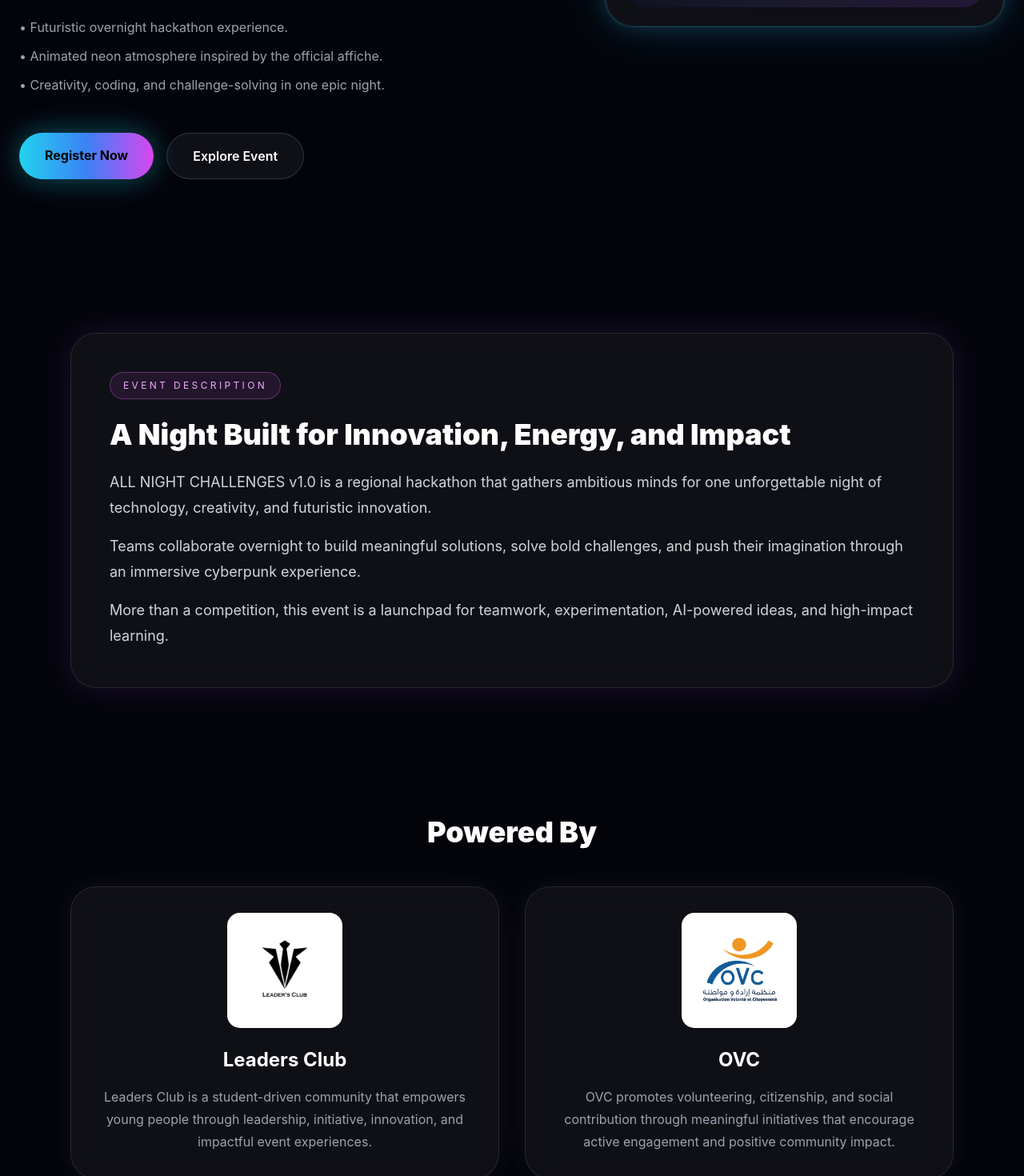
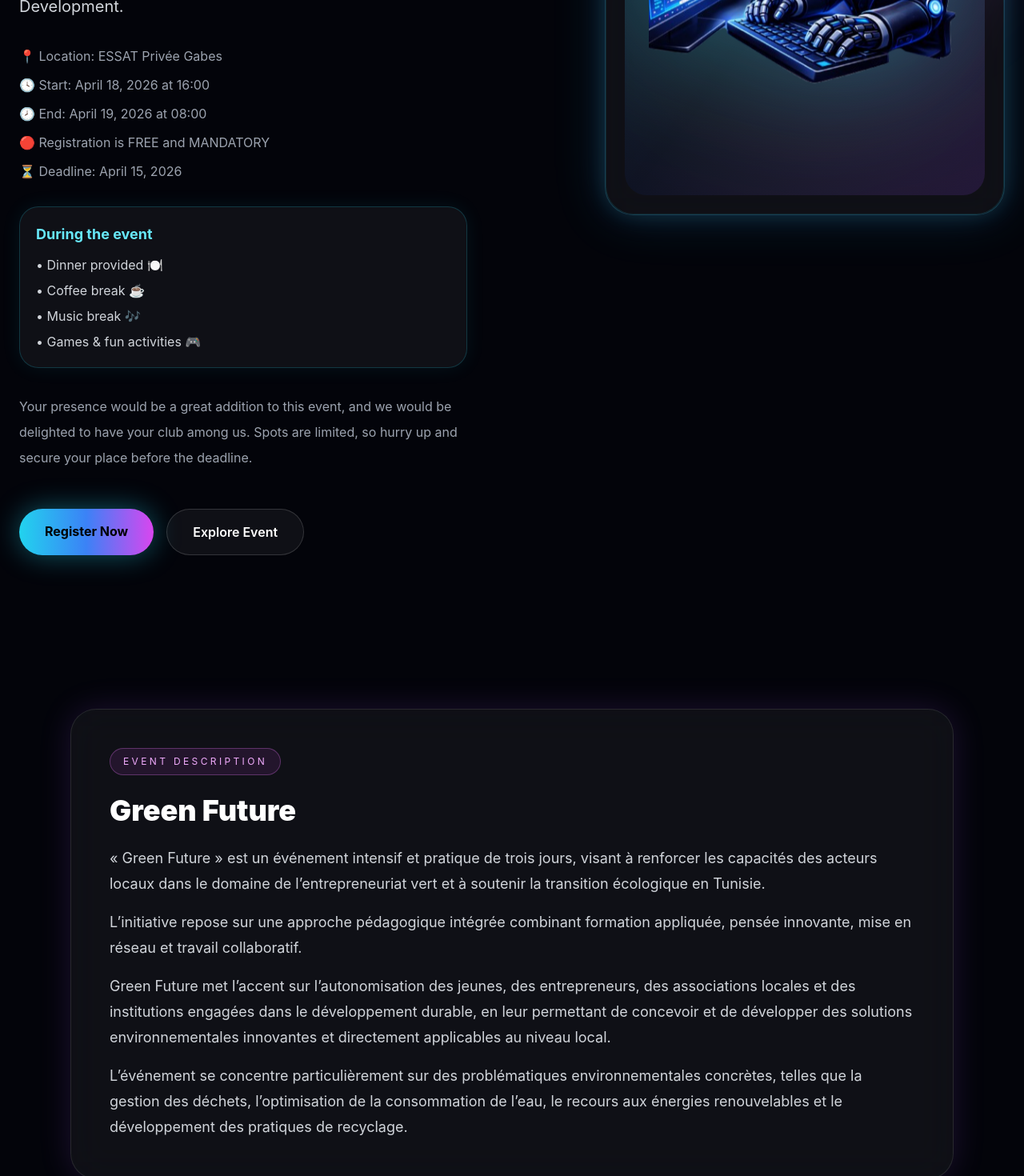
Before and after one commit to touatimouadhetudiant-prog/all-night-challenges, a React (Vite) app in the folder client/: page / in a window 1280 px wide. Shown: the part 1040-2510 px from the top of the page at 80% size. Built offline with nearby package versions, Linux system fonts and the light colour scheme.

Commit message:
update frontend content and improve form UX

```diff
--- a/client/src/App.jsx
+++ b/client/src/App.jsx
@@ -6,12 +6,20 @@ import leadersLogo from './assets/leaders.jpg';
 import ovcLogo from './assets/ovc.jpg';
 import essatLogo from './assets/essat.jpg';
 import robotImage from './assets/robot.png';
-const API_URL = "https://all-night-challenges-production.up.railway.app";
+
+const API_URL = 'https://all-night-challenges-production.up.railway.app';
+
 function App() {
   const navigate = useNavigate();
 
   const [menuOpen, setMenuOpen] = useState(false);
   const [scrolled, setScrolled] = useState(false);
+  const [isSubmitting, setIsSubmitting] = useState(false);
+  const [toast, setToast] = useState({
+    show: false,
+    message: '',
+    type: 'success',
+  });
 
   const [formData, setFormData] = useState({
     teamName: '',
@@ -59,6 +67,17 @@ function App() {
     []
   );
 
+  const showToast = (message, type = 'success') => {
+    setToast({ show: true, message, type });
+
+    setTimeout(() => {
+      setToast({ show: false, message: '', type: 'success' });
+    }, 3000);
+  };
+
+  const emailRegex = /^[^\s@]+@[^\s@]+\.[^\s@]+$/;
+  const normalize = (value) => value.trim().toLowerCase();
+
   const handleChange = (e) => {
     setFormData({
       ...formData,
@@ -69,48 +88,91 @@ function App() {
   const handleSubmit = async (e) => {
     e.preventDefault();
 
+    if (isSubmitting) return;
+
     if (!formData.teamName.trim()) {
-      alert('Team Name is required ❌');
+      showToast('Team name is required ❌', 'error');
       return;
     }
 
     if (!formData.leaderFullName.trim()) {
-      alert('Leader full name is required ❌');
+      showToast('Leader full name is required ❌', 'error');
       return;
     }
 
     if (!formData.leaderEmail.trim()) {
-      alert('Leader email is required ❌');
+      showToast('Leader email is required ❌', 'error');
+      return;
+    }
+
+    if (!emailRegex.test(formData.leaderEmail.trim())) {
+      showToast('Leader email is invalid ❌', 'error');
+      return;
+    }
+
+    if (!/^\d{8}$/.test(formData.leaderPhone.trim())) {
+      showToast('Phone must be exactly 8 digits ❌', 'error');
+      return;
+    }
+
+    if (formData.leaderCin && !/^\d{8}$/.test(formData.leaderCin.trim())) {
+      showToast('CIN must be exactly 8 digits ❌', 'error');
       return;
     }
 
     if (
-      formData.leaderPhone.length !== 8 ||
-      !/^\d+$/.test(formData.leaderPhone)
+      formData.member1Email.trim() &&
+      !emailRegex.test(formData.member1Email.trim())
     ) {
-      alert('Phone must be exactly 8 digits ❌');
+      showToast('Member 1 email is invalid ❌', 'error');
       return;
     }
 
     if (
-      formData.leaderCin &&
-      (formData.leaderCin.length !== 8 || !/^\d+$/.test(formData.leaderCin))
+      formData.member2Email.trim() &&
+      !emailRegex.test(formData.member2Email.trim())
     ) {
-      alert('CIN must be exactly 8 digits ❌');
+      showToast('Member 2 email is invalid ❌', 'error');
       return;
     }
+
+    const emails = [
+      formData.leaderEmail,
+      formData.member1Email,
+      formData.member2Email,
+    ]
+      .filter((email) => email.trim() !== '')
+      .map(normalize);
+
+    if (new Set(emails).size !== emails.length) {
+      showToast('Emails must be different ❌', 'error');
+      return;
+    }
+
+    setIsSubmitting(true);
 
     try {
       const response = await fetch(`${API_URL}/api/register`, {
         method: 'POST',
         headers: { 'Content-Type': 'application/json' },
-        body: JSON.stringify(formData),
+        body: JSON.stringify({
+          ...formData,
+          teamName: formData.teamName.trim(),
+          leaderFullName: formData.leaderFullName.trim(),
+          leaderEmail: formData.leaderEmail.trim(),
+          leaderPhone: formData.leaderPhone.trim(),
+          leaderCin: formData.leaderCin.trim(),
+          member1FullName: formData.member1FullName.trim(),
+          member1Email: formData.member1Email.trim(),
+          member2FullName: formData.member2FullName.trim(),
+          member2Email: formData.member2Email.trim(),
+        }),
       });
 
       const result = await response.json();
 
       if (!response.ok) {
-        alert(result.message || 'Error ❌');
+        showToast(result.message || 'Error ❌', 'error');
         return;
       }
 
@@ -126,10 +188,16 @@ function App() {
         member2Email: '',
       });
 
-      navigate('/success');
+      showToast('Registration successful ✅', 'success');
+
+      setTimeout(() => {
+        navigate('/success');
+      }, 900);
     } catch (error) {
       console.error(error);
-      alert('Server error ❌');
+      showToast('Server error ❌', 'error');
+    } finally {
+      setIsSubmitting(false);
     }
   };
 
@@ -137,6 +205,20 @@ function App() {
 
   return (
     <div className="relative min-h-screen overflow-x-hidden bg-[#03040a] text-white">
+      {toast.show && (
+        <div className="fixed right-5 top-5 z-[100]">
+          <div
+            className={`rounded-2xl border px-5 py-4 shadow-xl backdrop-blur-xl ${
+              toast.type === 'error'
+                ? 'border-red-400/30 bg-red-500/15 text-red-100'
+                : 'border-cyan-400/30 bg-cyan-500/15 text-cyan-100'
+            }`}
+          >
+            {toast.message}
+          </div>
+        </div>
+      )}
+
       <div className="fixed inset-0 -z-10 overflow-hidden">
         <div className="absolute inset-0 cyber-bg" />
         <div className="absolute inset-0 opacity-30 grid-overlay" />
@@ -202,14 +284,18 @@ function App() {
             <div>
               <p
                 className={`font-black uppercase text-cyan-300 transition-all duration-500 ${
-                  scrolled ? 'text-sm tracking-[0.22em]' : 'text-lg tracking-[0.3em]'
+                  scrolled
+                    ? 'text-sm tracking-[0.22em]'
+                    : 'text-lg tracking-[0.3em]'
                 }`}
               >
                 ALL NIGHT
               </p>
               <p
                 className={`uppercase text-fuchsia-300 transition-all duration-500 ${
-                  scrolled ? 'text-xs tracking-[0.18em]' : 'text-sm tracking-[0.24em]'
+                  scrolled
+                    ? 'text-xs tracking-[0.18em]'
+                    : 'text-sm tracking-[0.24em]'
                 }`}
               >
                 CHALLENGES v1.0
@@ -295,16 +381,36 @@ function App() {
           </h1>
 
           <p className="mt-8 max-w-2xl text-center text-xl leading-9 text-gray-300 lg:text-left">
-            Step into a premium cyberpunk universe where bold teams create,
-            build, and innovate all night long with AI, technology, and
-            futuristic energy.
+            This unique night hackathon will bring together ambitious students
+            to innovate and collaborate around the theme of Technology &
+            Artificial Intelligence for Sustainable Development.
           </p>
 
           <div className="mt-8 space-y-3 text-center text-gray-400 lg:text-left">
-            <p>• Futuristic overnight hackathon experience.</p>
-            <p>• Animated neon atmosphere inspired by the official affiche.</p>
-            <p>• Creativity, coding, and challenge-solving in one epic night.</p>
+            <p>📍 Location: ESSAT Privée Gabes</p>
+            <p>🕓 Start: April 18, 2026 at 16:00</p>
+            <p>🕗 End: April 19, 2026 at 08:00</p>
+            <p>🔴 Registration is FREE and MANDATORY</p>
+            <p>⏳ Deadline: April 15, 2026</p>
           </div>
+
+          <div className="mt-8 rounded-[1.5rem] border border-cyan-400/20 bg-white/5 p-5 text-left shadow-[0_0_25px_rgba(34,211,238,0.08)]">
+            <h3 className="mb-3 text-lg font-bold text-cyan-300">
+              During the event
+            </h3>
+            <div className="space-y-2 text-gray-300">
+              <p>• Dinner provided 🍽️</p>
+              <p>• Coffee break ☕</p>
+              <p>• Music break 🎶</p>
+              <p>• Games & fun activities 🎮</p>
+            </div>
+          </div>
+
+          <p className="mt-8 max-w-2xl text-center leading-8 text-gray-400 lg:text-left">
+            Your presence would be a great addition to this event, and we would
+            be delighted to have your club among us. Spots are limited, so hurry
+            up and secure your place before the deadline.
+          </p>
 
           <div className="mt-12 flex flex-wrap justify-center gap-4 lg:justify-start">
             <a
@@ -355,23 +461,34 @@ function App() {
           </div>
 
           <h2 className="mb-6 text-3xl font-black md:text-4xl">
-            A Night Built for Innovation, Energy, and Impact
+            Green Future
           </h2>
 
           <div className="space-y-4 text-lg leading-8 text-gray-300">
             <p>
-              ALL NIGHT CHALLENGES v1.0 is a regional hackathon that gathers
-              ambitious minds for one unforgettable night of technology,
-              creativity, and futuristic innovation.
+              « Green Future » est un événement intensif et pratique de trois
+              jours, visant à renforcer les capacités des acteurs locaux dans le
+              domaine de l’entrepreneuriat vert et à soutenir la transition
+              écologique en Tunisie.
             </p>
             <p>
-              Teams collaborate overnight to build meaningful solutions, solve
-              bold challenges, and push their imagination through an immersive
-              cyberpunk experience.
+              L’initiative repose sur une approche pédagogique intégrée
+              combinant formation appliquée, pensée innovante, mise en réseau et
+              travail collaboratif.
             </p>
             <p>
-              More than a competition, this event is a launchpad for teamwork,
-              experimentation, AI-powered ideas, and high-impact learning.
+              Green Future met l’accent sur l’autonomisation des jeunes, des
+              entrepreneurs, des associations locales et des institutions
+              engagées dans le développement durable, en leur permettant de
+              concevoir et de développer des solutions environnementales
+              innovantes et directement applicables au niveau local.
+            </p>
+            <p>
+              L’événement se concentre particulièrement sur des problématiques
+              environnementales concrètes, telles que la gestion des déchets,
+              l’optimisation de la consommation de l’eau, le recours aux
+              énergies renouvelables et le développement des pratiques de
+              recyclage.
             </p>
           </div>
         </div>
@@ -393,9 +510,10 @@ function App() {
             </div>
             <h3 className="text-2xl font-bold text-white">Leaders Club</h3>
             <p className="mt-4 leading-7 text-gray-400">
-              Leaders Club is a student-driven community that empowers young
-              people through leadership, initiative, innovation, and impactful
-              event experiences.
+              An inspiring space dedicated to youth personal development and
+              leadership. It enables members to strengthen key skills such as
+              teamwork, communication, time management, and problem-solving in
+              an innovative environment.
             </p>
           </div>
 
@@ -409,9 +527,11 @@ function App() {
             </div>
             <h3 className="text-2xl font-bold text-white">OVC</h3>
             <p className="mt-4 leading-7 text-gray-400">
-              OVC promotes volunteering, citizenship, and social contribution
-              through meaningful initiatives that encourage active engagement
-              and positive community impact.
+              Founded in 2012, OVC is an independent non-profit organization
+              committed to building a more just, inclusive, and sustainable
+              society. It is particularly active in southern Tunisia, focusing
+              on social and environmental initiatives targeting youth and
+              vulnerable communities.
             </p>
           </div>
         </div>
@@ -538,9 +658,10 @@ function App() {
 
             <button
               type="submit"
-              className="w-full rounded-2xl bg-gradient-to-r from-cyan-400 via-blue-500 to-fuchsia-500 py-4 text-lg font-black text-black shadow-[0_0_30px_rgba(34,211,238,0.35)] transition hover:scale-[1.01]"
+              disabled={isSubmitting}
+              className="w-full rounded-2xl bg-gradient-to-r from-cyan-400 via-blue-500 to-fuchsia-500 py-4 text-lg font-black text-black shadow-[0_0_30px_rgba(34,211,238,0.35)] transition hover:scale-[1.01] disabled:cursor-not-allowed disabled:opacity-70"
             >
-              Register Team
+              {isSubmitting ? 'Submitting...' : 'Register Team'}
             </button>
           </form>
         </div>
@@ -584,9 +705,11 @@ function App() {
           </div>
           <h3 className="text-2xl font-bold text-white">ESSAT Privée Gabès</h3>
           <p className="mt-4 leading-7 text-gray-400">
-            ESSAT Privée Gabès supports technology, applied sciences,
-            innovation, and forward-thinking student initiatives through a
-            dynamic academic environment.
+            L’Ecole Supérieure des Sciences Appliquées et de la Technologie
+            Privée de Gabès (ESSAT) a été créée en 2007 autour d’un projet qui
+            concilie pédagogie de haut niveau, initiatives personnelles,
+            développement du comportement professionnel et mise en œuvre de
+            moyens innovants dans le domaine de l’enseignement supérieur.
           </p>
         </div>
       </section>
```
